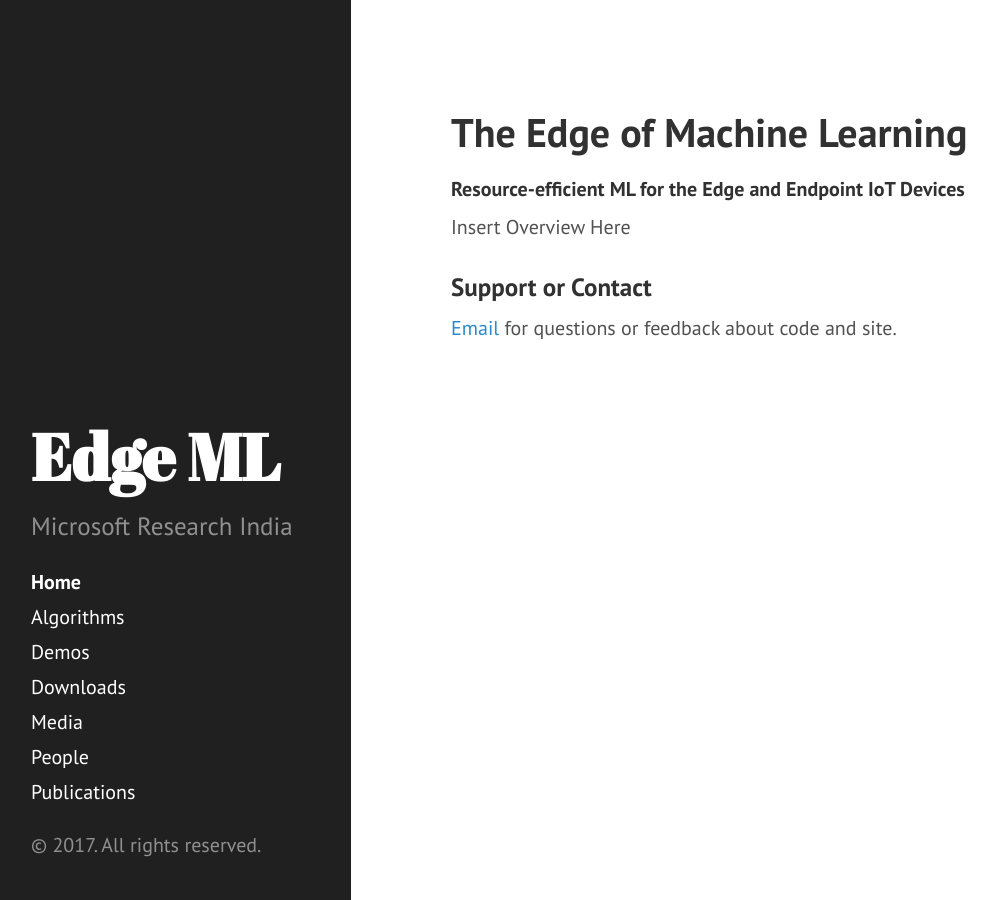
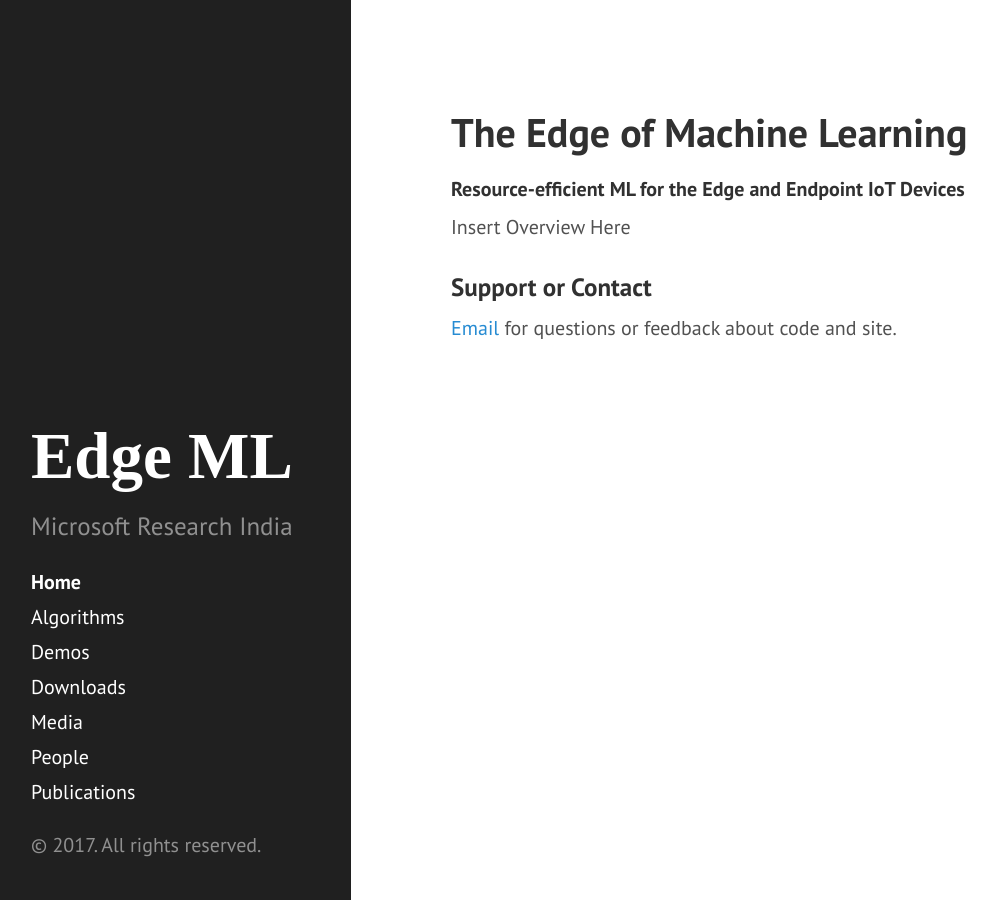
Before and after one commit to ShishirPatil/EdgeML, a Jekyll site: the page built from index.html, in a window 1280 px wide. Shown: the whole page, without its empty margins (9-1006 px from the left). Built offline with Jekyll 4.4.1, drawn with Linux system fonts in a browser that asks for light colours; the list of posts is cut into pages by our own code.

Commit message:
Update head.html

```diff
--- a/_includes/head.html
+++ b/_includes/head.html
@@ -18,7 +18,7 @@
   <link rel="stylesheet" href="{{ site.baseurl }}/public/css/poole.css">
   <link rel="stylesheet" href="{{ site.baseurl }}/public/css/syntax.css">
   <link rel="stylesheet" href="{{ site.baseurl }}/public/css/hyde.css">
-  <link rel="stylesheet" href="http://fonts.googleapis.com/css?family=PT+Sans:400,400italic,700|Abril+Fatface">
+  <link rel="stylesheet" href="http://fonts.googleapis.com/css?family=PT+Sans:400,400italic,700|Lato">
 
   <!-- Icons -->
   <link rel="apple-touch-icon-precomposed" sizes="144x144" href="{{ site.baseurl }}/public/apple-touch-icon-144-precomposed.png">
```
